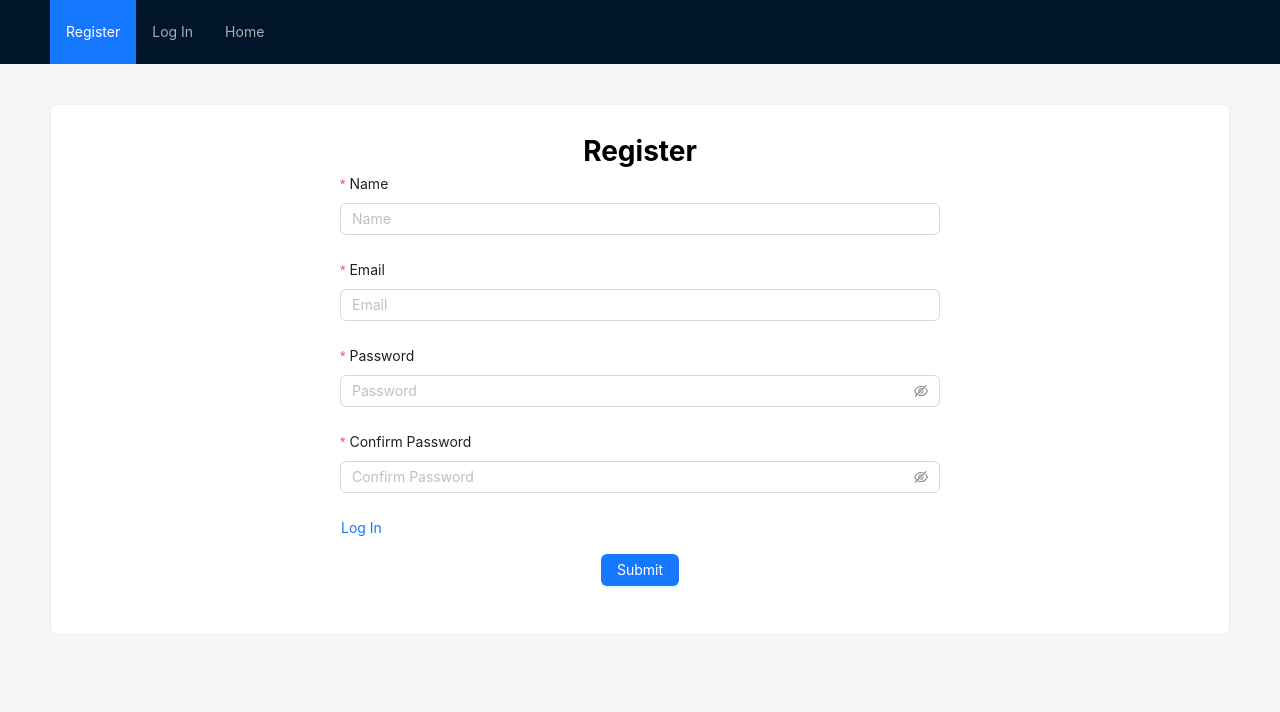
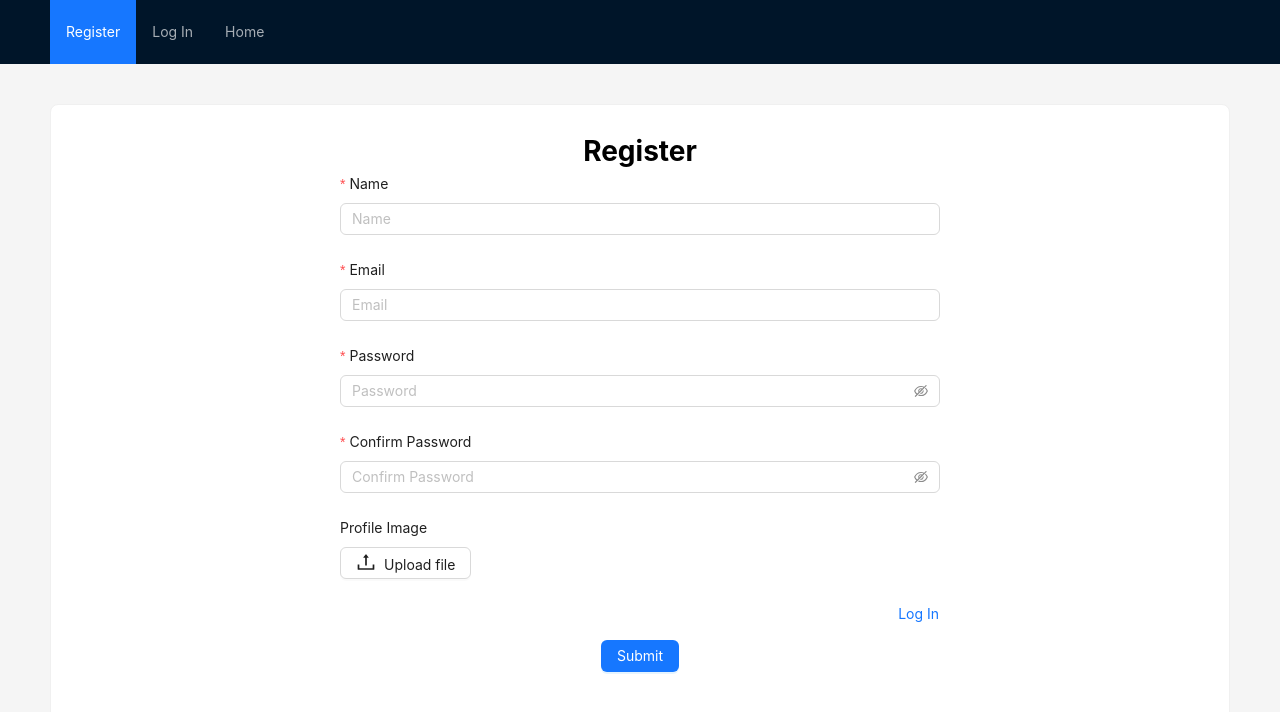
Before and after one commit to KazimAbusnaimeh/admin-panel-stg, a Vue app: page /register in a window 1280 px wide. Shown: the top 712 px of the page. Built offline with nearby package versions, Linux system fonts and the light colour scheme.

Commit message:
add the upload image to register page

```diff
--- a/src/views/LogIn.vue
+++ b/src/views/LogIn.vue
@@ -46,12 +46,14 @@
           v-model:value="form.password"
         />
       </a-form-item>
+      <div style="text-align: right">
         <a-button
           type="link"
           style="margin-top: -10px !important; padding: 0 !important"
         >
           <router-link to="/register">Register</router-link></a-button
         >
+      </div>
       <a-form-item style="text-align: center">
         <a-button type="primary" html-type="submit" :loading="submitLoading">
           {{ submitLoading ? "Loading" : "Submit" }}
--- a/src/views/Register.vue
+++ b/src/views/Register.vue
@@ -4,7 +4,7 @@
       <h1 style="width: 100%; text-align: center">Register</h1>
       <a-form
         layout="vertical"
-        @finish="handleSuubmitSuccess"
+        @finish="handleSubmitSuccess"
         @finishFailed="FormError"
         :model="form"
       >
@@ -13,9 +13,7 @@
           name="name"
           :rules="[
             { required: true, message: 'Please input your name!' },
-            {
-              validator: nameValidateError,
-            },
+            { validator: nameValidateError },
           ]"
         >
           <a-input
@@ -41,21 +39,8 @@
           label="Password"
           name="password"
           :rules="[
-            {
-              required: true,
-              message: 'Please input your password!',
-            },
-            {
-              validator: (rule, value, callback) => {
-                if (value.length > 0 && value.length < 6) {
-                  callback(
-                    new Error('Password must be at least 6 characters long!')
-                  );
-                } else {
-                  callback();
-                }
-              },
-            },
+            { required: true, message: 'Please input your password!' },
+            { validator: validatePassword },
           ]"
         >
           <a-input-password
@@ -68,20 +53,8 @@
           label="Confirm Password"
           name="password_confirm"
           :rules="[
-            { required: true, message: 'Please Confirm your password!' },
-            {
-              validator: (rule, value, callback) => {
-                if (value.length > 0 && form.password.length <= 0)
-                  callback(new Error('Enter password first!'));
-                else if (value.length > 0 && value != form.password) {
-                  callback(
-                    new Error('Confirm Password must match the password!')
-                  );
-                } else {
-                  callback();
-                }
-              },
-            },
+            { required: true, message: 'Please confirm your password!' },
+            { validator: validateConfirmPassword },
           ]"
         >
           <a-input-password
@@ -90,12 +63,50 @@
             v-model:value="form.password_confirm"
           />
         </a-form-item>
+        <a-form-item label="Profile Image">
+          <a-upload
+            :file-list="userImage"
+            :remove="handleRemove"
+            :before-upload="beforeUpload"
+            accept="image/*"
+            :multiple="false"
+            :show-upload-list="false"
+          >
+            <a-button type="default">
+              <UploadOutlined style="font-size: 20px" />Upload file
+            </a-button>
+          </a-upload>
+          <div v-if="userImage.length" style="margin-top: 10px">
+            <div style="width: 400px; height: 400px">
+              <img
+                :src="imagePreview"
+                style="object-fit: fill; width: 100%; height: 100%"
+              />
+            </div>
+            <div
+              style="
+                display: flex;
+                align-items: center;
+                justify-content: space-between;
+              "
+            >
+              <p>{{ userImage[0].name }}</p>
+              <a-button
+                @click="handleRemove(userImage[0])"
+                style="margin-top: 10px"
+                >Remove file</a-button
+              >
+            </div>
+          </div>
+        </a-form-item>
+        <div style="text-align: right">
           <a-button
             type="link"
             style="margin-top: -10px !important; padding: 0 !important"
           >
             <router-link to="/log-in">Log In</router-link></a-button
           >
+        </div>
         <a-form-item style="margin-top: 10px; width: 100%; text-align: center">
           <a-button type="primary" html-type="submit" :loading="submitLoading">
             {{ submitLoading ? "Loading" : "Submit" }}
@@ -108,7 +119,10 @@
 
 <script>
 import { nameValidateError, inputName } from "../utils/Extentions";
+import { UploadOutlined } from "@ant-design/icons-vue";
+
 export default {
+  components: { UploadOutlined },
   data() {
     return {
       submitLoading: false,
@@ -118,6 +132,8 @@ export default {
         password: "",
         password_confirm: "",
       },
+      userImage: [],
+      imagePreview: "",
     };
   },
   methods: {
@@ -130,13 +146,43 @@ export default {
         callback();
       }
     },
-    async handleSuubmitSuccess() {
+    validateConfirmPassword(rule, value, callback) {
+      if (!value) {
+        callback();
+      } else if (value !== this.form.password) {
+        callback(new Error("Confirm Password must match the password!"));
+      } else {
+        callback();
+      }
+    },
+    beforeUpload(file) {
+      this.userImage = [file];
+      this.createImagePreview(file);
+      return false;
+    },
+    createImagePreview(file) {
+      const reader = new FileReader();
+      reader.onload = (e) => {
+        this.imagePreview = e.target.result;
+      };
+      reader.readAsDataURL(file);
+    },
+    handleRemove(file) {
+      this.userImage = [];
+      this.imagePreview = "";
+    },
+    async handleSubmitSuccess() {
       this.submitLoading = true;
-      await this.$store.dispatch("signUp", this.form);
+      await this.$store.dispatch("signUp", {
+        ...this.form,
+        userImage: this.userImage,
+      });
       let error = this.$store.getters.getError;
       if (error) {
         this.submitLoading = false;
-      } else this.submitLoading = false;
+      } else {
+        this.submitLoading = false;
+      }
     },
     FormError(error) {},
     nameValidateError,
@@ -144,3 +190,5 @@ export default {
   },
 };
 </script>
+
+<style scoped></style>
```
Lines whose indentation alone changed are shown as unchanged.
